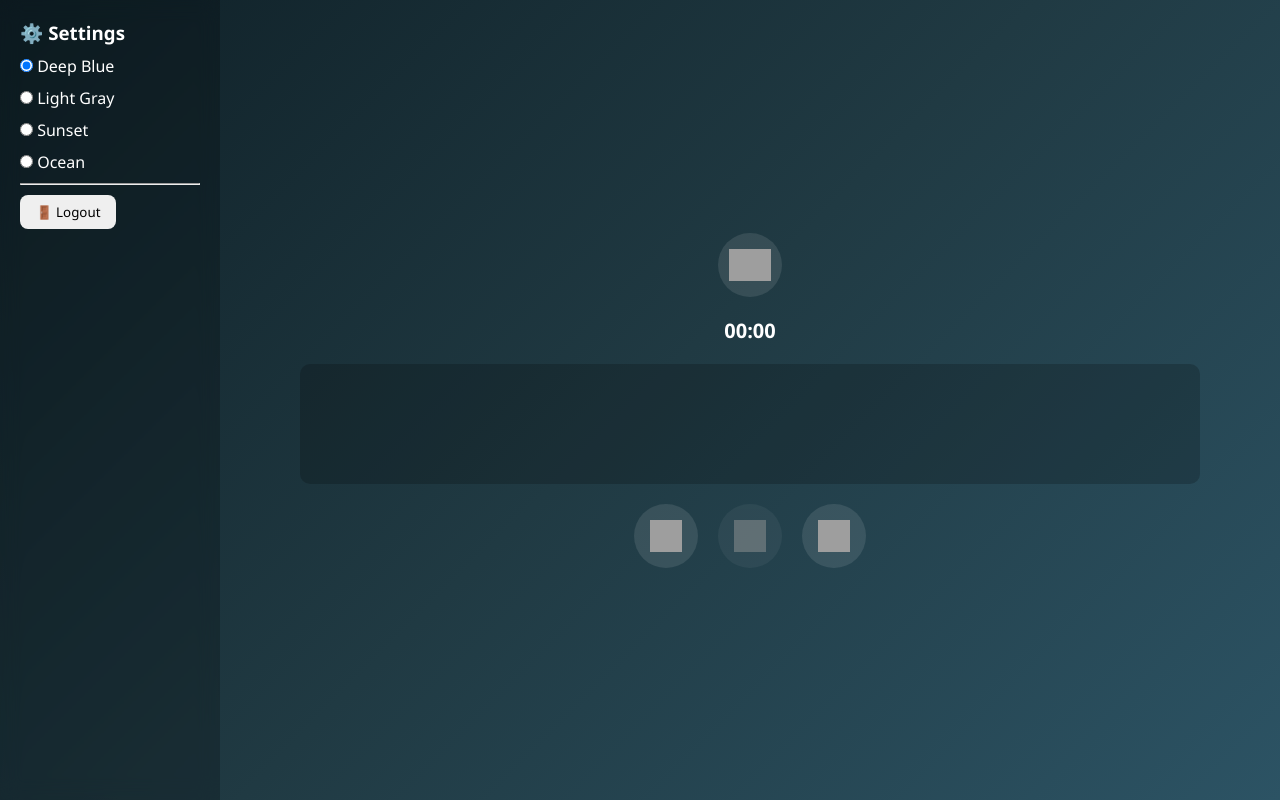
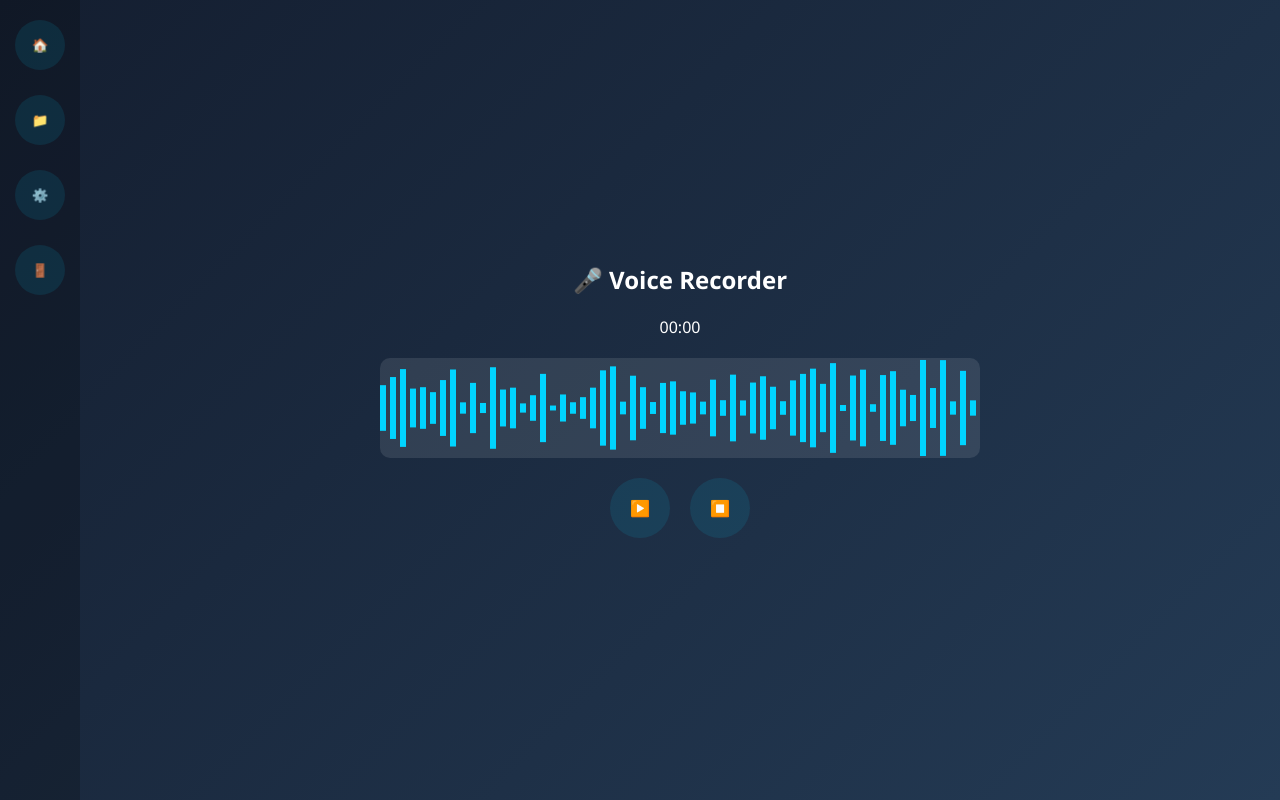
Before and after one commit to youthdirectorofficial-dev/RecPro, a plain HTML site: page index.html in a window 1280 px wide. Drawn offline with Linux system fonts and the light colour scheme; grey boxes are pictures that could not be loaded.

Commit message:
index.html

```diff
--- a/index.html
+++ b/index.html
@@ -1,84 +1,78 @@
-<!DOCTYPE html>
-<html lang="en">
+<!DOCTYPE html><html lang="en">
 <head>
   <meta charset="UTF-8" />
   <meta name="viewport" content="width=device-width, initial-scale=1.0" />
   <title>Voice Recorder</title>
   <style>
+    :root {
+      --bg: linear-gradient(135deg, #141e30, #243b55);
+      --text: #fff;
+      --accent: #00d4ff;
+      --circle-bg: rgba(0, 212, 255, 0.1);
+    }[data-theme="light"] {
+  --bg: linear-gradient(135deg, #ffecd2, #fcb69f);
+  --text: #000;
+  --accent: #ff3e3e;
+  --circle-bg: rgba(255, 62, 62, 0.1);
+}
+
 * {
   box-sizing: border-box;
-      font-family: 'Segoe UI', sans-serif;
   margin: 0;
   padding: 0;
+  font-family: 'Segoe UI', sans-serif;
 }
 
 body {
   display: flex;
   height: 100vh;
-      transition: background 0.4s, color 0.4s;
+  background: var(--bg);
+  color: var(--text);
 }
 
-    /* THEMES */
-    body.theme1 { background: linear-gradient(135deg, #0f2027, #203a43, #2c5364); color: white; }
-    body.theme2 { background: linear-gradient(135deg, #fdfbfb, #ebedee); color: #222; }
-    body.theme3 { background: linear-gradient(135deg, #1a2a6c, #b21f1f, #fdbb2d); color: white; }
-    body.theme4 { background: linear-gradient(135deg, #000046, #1cb5e0); color: white; }
-
-    #sidebar {
-      width: 220px;
+.sidebar {
+  width: 80px;
   background: rgba(0, 0, 0, 0.2);
-      backdrop-filter: blur(10px);
-      padding: 20px;
-      color: inherit;
+  display: flex;
+  flex-direction: column;
+  align-items: center;
+  padding-top: 20px;
+  gap: 25px;
 }
 
-    #sidebar h3 { margin-bottom: 10px; }
-    #sidebar label {
-      display: block;
-      margin: 10px 0;
+.sidebar button {
+  background: var(--circle-bg);
+  border: none;
+  border-radius: 50%;
+  width: 50px;
+  height: 50px;
+  display: flex;
+  align-items: center;
+  justify-content: center;
+  transition: background 0.3s ease;
   cursor: pointer;
 }
 
-    #main {
+.sidebar button:hover {
+  background: var(--accent);
+}
+
+.recorder {
   flex: 1;
   display: flex;
   flex-direction: column;
   align-items: center;
   justify-content: center;
+  padding: 30px;
   gap: 20px;
-      padding: 30px;
-    }
-
-    .circle-icon {
-      background: rgba(255, 255, 255, 0.1);
-      border-radius: 50%;
-      padding: 12px;
-      display: inline-flex;
-      align-items: center;
-      justify-content: center;
-      width: 64px;
-      height: 64px;
-      transition: background 0.3s;
-    }
-
-    .circle-icon:hover {
-      background: rgba(255, 255, 255, 0.2);
-    }
-
-    #logo {
-      width: 48px;
-    }
-
-    .circle-icon img {
-      width: 32px;
-      height: 32px;
 }
 
 #waveform {
-      width: 90%;
-      height: 120px;
+  width: 100%;
+  max-width: 600px;
+  height: 100px;
+  background-color: rgba(255, 255, 255, 0.1);
   border-radius: 10px;
-      background: rgba(0, 0, 0, 0.2);
 }
 
 .controls {
@@ -86,167 +80,117 @@
   gap: 20px;
 }
 
-    #audioLibrary {
-      display: none;
-      margin-top: 10px;
+.circle-btn {
+  width: 60px;
+  height: 60px;
+  border-radius: 50%;
+  background: var(--circle-bg);
+  display: flex;
+  align-items: center;
+  justify-content: center;
+  cursor: pointer;
+  transition: 0.3s;
 }
 
-    select, button {
+.circle-btn:hover {
+  background-color: var(--accent);
+}
+
+.settings {
+  margin-top: 20px;
+}
+
+.theme-option {
+  background: var(--circle-bg);
+  border: none;
   padding: 8px 16px;
-      margin-top: 10px;
-      border: none;
-      border-radius: 8px;
+  margin: 5px;
+  border-radius: 6px;
   cursor: pointer;
 }
 
-    #timer {
-      font-size: 20px;
-      font-weight: bold;
+.theme-option:hover {
+  background: var(--accent);
+  color: #fff;
 }
 
-    @media (max-width: 600px) {
-      #sidebar { display: none; }
-    }
   </style>
 </head>
-<body class="theme1">
-  <div id="sidebar">
-    <h3>⚙️ Settings</h3>
-    <label><input type="radio" name="theme" value="theme1" checked /> Deep Blue</label>
-    <label><input type="radio" name="theme" value="theme2" /> Light Gray</label>
-    <label><input type="radio" name="theme" value="theme3" /> Sunset</label>
-    <label><input type="radio" name="theme" value="theme4" /> Ocean</label>
-    <hr />
-    <button onclick="alert('Logged out!')">🚪 Logout</button>
+<body>
+  <div class="sidebar">
+    <button title="Home"><span>🏠</span></button>
+    <button title="Library"><span>📁</span></button>
+    <button title="Settings" onclick="toggleSettings()"><span>⚙️</span></button>
+    <button title="Logout" onclick="logout()"><span>🚪</span></button>
+  </div>  <div class="recorder">
+    <h2>🎤 Voice Recorder</h2>
+    <div id="timer">00:00</div>
+    <canvas id="waveform"></canvas>
+    <div class="controls">
+      <div class="circle-btn" id="startBtn">▶️</div>
+      <div class="circle-btn" id="stopBtn">⏹️</div>
+    </div><div class="settings" id="settingsMenu" style="display:none">
+  <h3>🎨 Change Theme</h3>
+  <button class="theme-option" onclick="setTheme('default')">Dark</button>
+  <button class="theme-option" onclick="setTheme('light')">Light</button>
 </div>
 
-  <div id="main">
-    <!-- Website Logo -->
-    <div class="circle-icon">
-      <img id="logo" src="https://i.ibb.co/yGRC19f/mic.png" alt="mic" />
-    </div>
+<audio id="audioPlayer" controls style="margin-top:20px; display:none;"></audio>
 
-    <div id="timer">00:00</div>
-    <canvas id="waveform"></canvas>
-
-    <!-- Controls -->
-    <div class="controls">
-      <!-- Start Button -->
-      <div class="circle-icon" id="startBtn">
-        <img src="https://i.ibb.co/mrrhf92q/pause-1.png" alt="Start Recording" />
-      </div>
-
-      <!-- Stop Button -->
-      <div class="circle-icon" id="stopBtn" style="opacity: 0.5; pointer-events: none;">
-        <img src="https://i.ibb.co/mrrhf92q/pause-1.png" alt="Pause" />
-      </div>
-
-      <!-- Audio Library -->
-      <div class="circle-icon" id="libraryBtn">
-        <img src="https://i.ibb.co/q3ZFXmtJ/audio-book.png" alt="Audio Library" />
-      </div>
-    </div>
-
-    <audio id="audioLibrary" controls></audio>
-  </div>
-
-  <script>
+  </div>  <script>
     const canvas = document.getElementById('waveform');
     const ctx = canvas.getContext('2d');
     canvas.width = canvas.offsetWidth;
     canvas.height = canvas.offsetHeight;
 
-    const timer = document.getElementById('timer');
-    const startBtn = document.getElementById('startBtn');
-    const stopBtn = document.getElementById('stopBtn');
-    const audioLibrary = document.getElementById('audioLibrary');
-    const libraryBtn = document.getElementById('libraryBtn');
+    function drawWaveform() {
+      ctx.clearRect(0, 0, canvas.width, canvas.height);
+      ctx.fillStyle = '#00d4ff';
+      for (let i = 0; i < canvas.width; i += 10) {
+        const height = Math.random() * canvas.height;
+        ctx.fillRect(i, canvas.height / 2 - height / 2, 6, height);
+      }
+      requestAnimationFrame(drawWaveform);
+    }
+    drawWaveform();
 
-    let mediaRecorder, audioChunks = [], analyser, dataArray, audioContext, source, animationId, stream;
-    let startTime, timerInterval;
+    let mediaRecorder;
+    let chunks = [];
 
-    function updateTimer() {
-      const diff = Math.floor((Date.now() - startTime) / 1000);
-      const mins = String(Math.floor(diff / 60)).padStart(2, '0');
-      const secs = String(diff % 60).padStart(2, '0');
-      timer.textContent = `${mins}:${secs}`;
-    }
+    document.getElementById('startBtn').onclick = async () => {
+      const stream = await navigator.mediaDevices.getUserMedia({ audio: true });
+      mediaRecorder = new MediaRecorder(stream);
+      chunks = [];
 
-    function drawBars() {
-      analyser.getByteFrequencyData(dataArray);
-      ctx.clearRect(0, 0, canvas.width, canvas.height);
-
-      const barWidth = 3, gap = 1, centerY = canvas.height / 2;
-      const barCount = Math.floor(canvas.width / (barWidth + gap));
-      ctx.fillStyle = 'lime';
-
-      for (let i = 0; i < barCount; i++) {
-        const value = dataArray[i];
-        const barHeight = (value / 255) * canvas.height / 2;
-        const x = i * (barWidth + gap);
-        ctx.fillRect(x, centerY - barHeight, barWidth, barHeight * 2);
-      }
-
-      animationId = requestAnimationFrame(drawBars);
-    }
-
-    async function startRecording() {
-      stream = await navigator.mediaDevices.getUserMedia({ audio: { sampleRate: 44100 } });
-      audioContext = new (window.AudioContext || window.webkitAudioContext)();
-      source = audioContext.createMediaStreamSource(stream);
-      analyser = audioContext.createAnalyser();
-      analyser.fftSize = 256;
-      dataArray = new Uint8Array(analyser.frequencyBinCount);
-      source.connect(analyser);
-
-      mediaRecorder = new MediaRecorder(stream, {
-        mimeType: 'audio/webm',
-        audioBitsPerSecond: 192000
-      });
-      audioChunks = [];
-
-      mediaRecorder.ondataavailable = e => audioChunks.push(e.data);
+      mediaRecorder.ondataavailable = e => chunks.push(e.data);
       mediaRecorder.onstop = () => {
-        const blob = new Blob(audioChunks, { type: 'audio/webm' });
-        const url = URL.createObjectURL(blob);
-        audioLibrary.src = url;
-        audioLibrary.style.display = 'block';
+        const audioBlob = new Blob(chunks, { type: 'audio/webm' });
+        const url = URL.createObjectURL(audioBlob);
+        const audio = document.getElementById('audioPlayer');
+        audio.src = url;
+        audio.style.display = 'block';
       };
 
       mediaRecorder.start();
-      startTime = Date.now();
-      timerInterval = setInterval(updateTimer, 1000);
-      drawBars();
+    };
 
-      startBtn.style.opacity = 0.5;
-      startBtn.style.pointerEvents = 'none';
-      stopBtn.style.opacity = 1;
-      stopBtn.style.pointerEvents = 'auto';
+    document.getElementById('stopBtn').onclick = () => {
+      if (mediaRecorder && mediaRecorder.state !== 'inactive') {
+        mediaRecorder.stop();
+      }
+    };
+
+    function setTheme(theme) {
+      document.documentElement.setAttribute('data-theme', theme);
     }
 
-    function stopRecording() {
-      mediaRecorder.stop();
-      clearInterval(timerInterval);
-      cancelAnimationFrame(animationId);
-      audioContext.close();
-      stream.getTracks().forEach(track => track.stop());
-
-      timer.textContent = '00:00';
-      startBtn.style.opacity = 1;
-      startBtn.style.pointerEvents = 'auto';
-      stopBtn.style.opacity = 0.5;
-      stopBtn.style.pointerEvents = 'none';
+    function toggleSettings() {
+      const menu = document.getElementById('settingsMenu');
+      menu.style.display = menu.style.display === 'none' ? 'block' : 'none';
     }
 
-    startBtn.onclick = startRecording;
-    stopBtn.onclick = stopRecording;
-    libraryBtn.onclick = () => audioLibrary.style.display = 'block';
-
-    document.querySelectorAll('input[name="theme"]').forEach(radio => {
-      radio.addEventListener('change', e => {
-        document.body.className = e.target.value;
-      });
-    });
-  </script>
-</body>
+    function logout() {
+      alert("Logged out!");
+    }
+  </script></body>
 </html>
```
Lines whose indentation alone changed are shown as unchanged.
